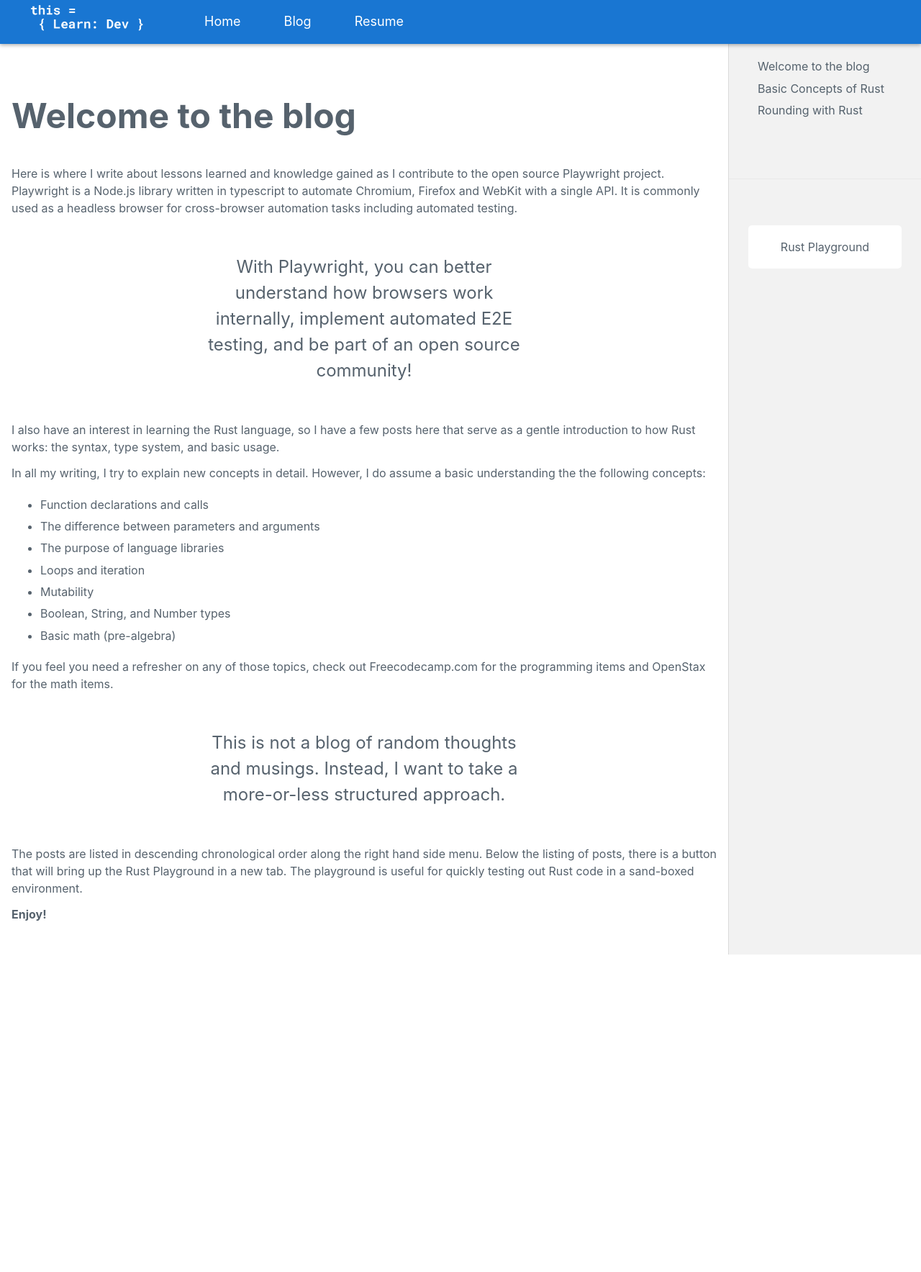
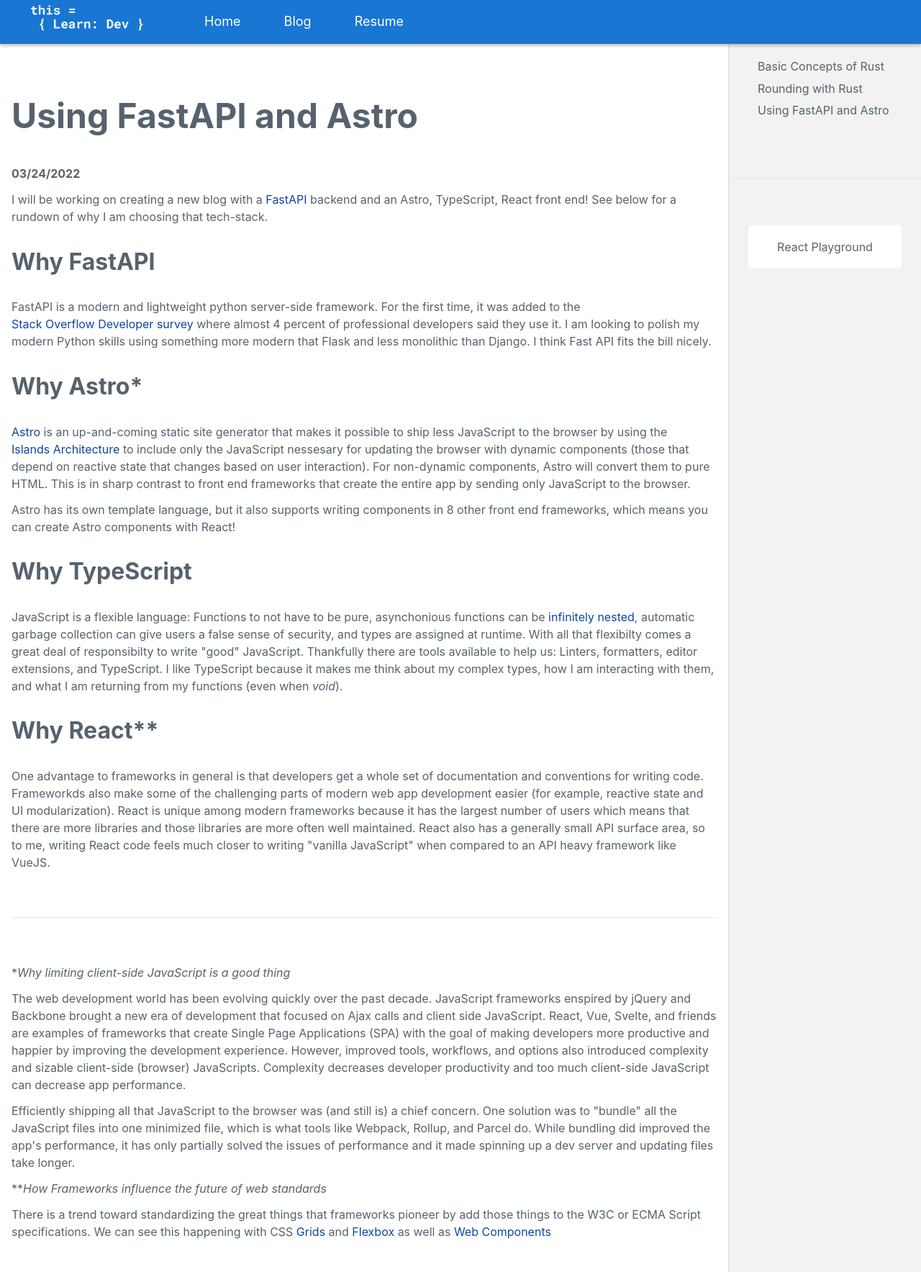
Before and after one commit to JonathanDudzik/blog-and-portfolio, a Gatsby site: page /entries/welcome in a window 1280 px wide. Shown: the part 3-1770 px from the top of the page at 72% size. Before the commit the page ends 1329 px from the top, so only its background shows below. Built offline with nearby package versions, Linux system fonts and the light colour scheme; Gatsby itself is replaced by a stand-in of ours.

Commit message:
update main post

```diff
--- a/src/components/Post/post.js
+++ b/src/components/Post/post.js
@@ -21,8 +21,9 @@
         <SideMenu data={data} />
       </div>
       <div className={styles.blogMain}>
-        <main>
+        <main className={styles.markdown}>
           <h1>{post.frontmatter.title}</h1>
+          <p><strong>{post.frontmatter.date}</strong></p>
           <div dangerouslySetInnerHTML={{ __html: post.html }} />
         </main>
       </div>
@@ -42,7 +43,7 @@
         node {
           frontmatter {
             title
-            date(formatString: "DD MMMM, YYYY")
+            date
           }
           fields {
             slug
@@ -54,6 +55,7 @@
       html
       frontmatter {
         title
+        date
       }
     }
   }
--- a/src/components/Post/post.module.css
+++ b/src/components/Post/post.module.css
@@ -31,3 +31,11 @@
   background-color: #fff;
   min-height: calc(100vh - var(--toolbar-height));
 }
+
+.markdown a {
+  color: #0d47a1;
+}
+
+.markdown a:hover {
+  text-decoration: underline;
+}
--- a/src/components/SideMenu/sideMenu.js
+++ b/src/components/SideMenu/sideMenu.js
@@ -6,7 +6,7 @@
 import * as styles from "./sideMenu.module.css"
 
 function btnNav() {
-  window.open(('https://play.rust-lang.org/'), "_blank");
+  window.open(('https://codesandbox.io/s/rl74rn6q7q'), "_blank");
 }
 
 const SideMenu = (props) => {
@@ -29,7 +29,7 @@
         onClick={ btnNav }
         className={ styles.listButtons }
       >
-        Rust Playground
+        React Playground
       </button>
     </div>
   )
--- a/src/pages/entries/welcome.md
+++ b/src/pages/entries/welcome.md
@@ -1,27 +1,31 @@
 ---
-title: "Welcome to the blog"
-date: "2021-06-04"
+title: "Using FastAPI and Astro"
+date: "03/24/2022"
 ---
+I will be working on creating a new blog with a [FastAPI](https://fastapi.tiangolo.com/) backend and an Astro, TypeScript, React front end! See below for a rundown of why I am choosing that tech-stack.
 
-Here is where I write about lessons learned and knowledge gained as I contribute to the open source [Playwright](https://github.com/microsoft/playwright) project. Playwright is a Node.js library written in typescript to automate Chromium, Firefox and WebKit with a single API. It is commonly used as a headless browser for cross-browser automation tasks including automated testing.
+## Why FastAPI
+FastAPI is a modern and lightweight python server-side framework. For the first time, it was added to the [Stack Overflow Developer survey](https://insights.stackoverflow.com/survey/2021#most-popular-technologies-webframe) where almost 4 percent of professional developers said they use it. I am looking to polish my modern Python skills using something more modern that Flask and less monolithic than Django. I think Fast API fits the bill nicely.
 
->With Playwright, you can better understand how browsers work internally, implement automated E2E testing, and be part of an open source community!
+## Why Astro*
+[Astro](https://astro.build/) is an up-and-coming static site generator that makes it possible to ship less JavaScript to the browser by using the [Islands Architecture](https://jasonformat.com/islands-architecture/) to include only the JavaScript nessesary for updating the browser with dynamic components (those that depend on reactive state that changes based on user interaction). For non-dynamic components, Astro will convert them to pure HTML. This is in sharp contrast to front end frameworks that create the entire app by sending only JavaScript to the browser.
 
-I also have an interest in learning the Rust language, so I have a few posts here that serve as a gentle introduction to how Rust works: the syntax, type system, and basic usage.
+Astro has its own template language, but it also supports writing components in 8 other front end frameworks, which means you can create Astro components with React!
 
-In all my writing, I try to explain new concepts in detail. However, I do assume a basic understanding the the following concepts:
-- Function declarations and calls
-- The difference between parameters and arguments
-- The purpose of language libraries
-- Loops and iteration
-- Mutability
-- Boolean, String, and Number types
-- Basic math (pre-algebra)
+## Why TypeScript
+JavaScript is a flexible language: Functions to not have to be pure, asynchonious functions can be [infinitely nested](https://dev.to/somedood/please-don-t-nest-promises-3o1o), automatic garbage collection can give users a false sense of security, and types are assigned at runtime. With all that flexibilty comes a great deal of responsibilty to write "good" JavaScript. Thankfully there are tools available to help us: Linters, formatters, editor extensions, and TypeScript. I like TypeScript because it makes me think about my complex types, how I am interacting with them, and what I am returning from my functions (even when *void*).
 
-If you feel you need a refresher on any of those topics, check out Freecodecamp.com for the programming items and [OpenStax]() for the math items.
+## Why React**
+One advantage to frameworks in general is that developers get a whole set of documentation and conventions for writing code. Frameworkds also make some of the challenging parts of modern web app development easier (for example, reactive state and UI modularization). React is unique among modern frameworks because it has the largest number of users which means that there are more libraries and those libraries are more often well maintained. React also has a generally small API surface area, so to me, writing React code feels much closer to writing "vanilla JavaScript" when compared to an API heavy framework like VueJS.
 
-> This is not a blog of random thoughts and musings. Instead, I want to take a more-or-less structured approach.
+***
 
-The posts are listed in descending chronological order along the right hand side menu. Below the listing of posts, there is a button that will bring up the Rust Playground in a new tab. The playground is useful for quickly testing out Rust code in a sand-boxed environment.
+**Why limiting client-side JavaScript is a good thing*
 
-**Enjoy!**
+The web development world has been evolving quickly over the past decade. JavaScript frameworks enspired by jQuery and Backbone brought a new era of development that focused on Ajax calls and client side JavaScript. React, Vue, Svelte, and friends are examples of frameworks that create Single Page Applications (SPA) with the goal of making developers more productive and happier by improving the development experience. However, improved tools, workflows, and options also introduced complexity and sizable client-side (browser) JavaScripts. Complexity decreases developer productivity and too much client-side JavaScript can decrease app performance.
+
+Efficiently shipping all that JavaScript to the browser was (and still is) a chief concern. One solution was to "bundle" all the JavaScript files into one minimized file, which is what tools like Webpack, Rollup, and Parcel do. While bundling did improved the app's performance, it has only partially solved the issues of performance and it made spinning up a dev server and updating files take longer.
+
+***How Frameworks influence the future of web standards*
+
+There is a trend toward standardizing the great things that frameworks pioneer by add those things to the W3C or ECMA Script specifications. We can see this happening with CSS [Grids](https://developer.mozilla.org/en-US/docs/Web/CSS/CSS_Grid_Layout) and [Flexbox](https://developer.mozilla.org/en-US/docs/Web/CSS/CSS_Flexible_Box_Layout) as well as [Web Components](https://developer.mozilla.org/en-US/docs/Web/Web_Components)
```
Also changed, not shown: src/components/Resume/resume.js (+34 -32 lines), src/pages/index.js (+5 -2 lines).
